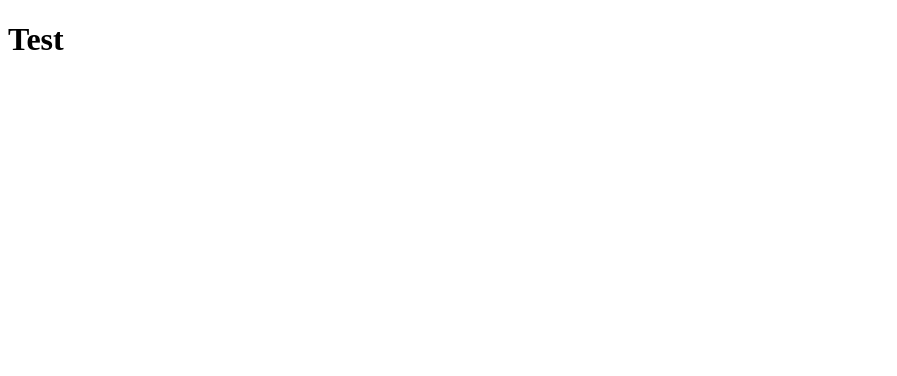
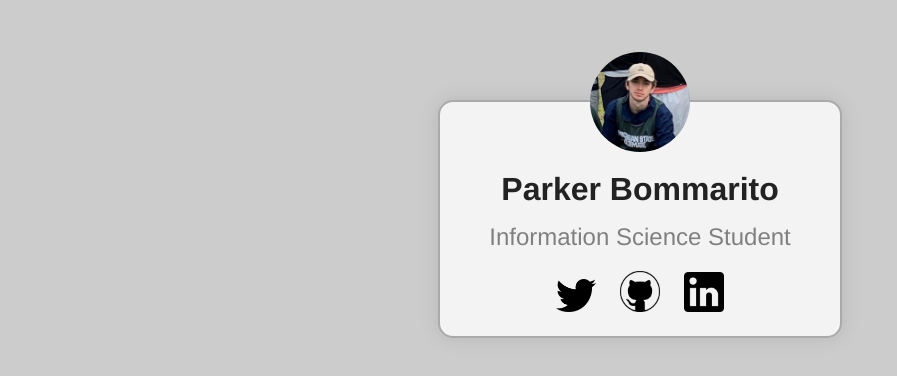
Before and after one commit to bommar65/mi349_card, a plain HTML site: page index.html in a window 1280 px wide. Shown: the whole page, without its empty margins (0-897 px from the left). Drawn offline with Linux system fonts and the light colour scheme.

Commit message:
added pictures and added css

```diff
--- a/card.css
+++ b/card.css
@@ -1,4 +1,46 @@
-html {
-   background-color: aqua;
-   font-family: sans-serif;
+body {
+   background-color: #cccccc;
+   font-family: Helvetica, sans-serif;
+   color: #222;
+   margin-top: 100px;
 }
+img {
+   width: 100%;
+}
+h1 {
+   margin: 15px 0;
+}
+h2 {
+   margin: 0;
+   font-weight: 100;
+   color: grey;
+}
+.card {
+   background-color: #f3f3f3;
+   border-radius: 15px;
+   margin: 0 auto;
+   width: 400px;
+   text-align: center;
+   box-shadow: rgba(0,0,0,0.1) 0 0 20px;
+   border: 2px solid #aaa;
+
+}
+.card .avatar{
+   width: 100px;
+   border-radius: 50%;
+   margin-top: -50px;
+}
+.contacts {
+   list-style-type: none;
+   margin: 0;
+   padding: 0;
+}
+.contacts li {
+   width: 40px;
+   display: inline-block;
+   padding: 20px 10px;
+}
+.contacts li a img:hover {
+   opacity: 0.5;
+   transition: opacity ease-in-out 0.2s;
+}
--- a/index.html
+++ b/index.html
@@ -3,9 +3,19 @@
 <head>
     <meta charset="UTF-8">
     <meta name="viewport" content="width=device-width, initial-scale=1.0">
+    <link rel="stylesheet" href="card.css">
     <title>Card Layout</title>
 </head>
 <body>
-    <h1>Test</h1>
+    <div class="card">
+        <img class="avatar" id="parker_avatar" src="parker.jpg" alt="Parker Bommarito">
+        <h1>Parker Bommarito</h1>
+        <h2>Information Science Student</h2>
+        <ul class="contacts">
+            <li><a href=""><img src="twitter.png" alt="twitter"></a></li>
+            <li><a href=""><img src="github.png"></a></li>
+            <li><a href=""><img src="linkedin.png"></a></li>
+        </ul>
+    </div>
 </body>
 </html>
```
Also changed, not shown: github.png (added), linkedin.png (added), parker.jpg (added), twitter.png (added).
